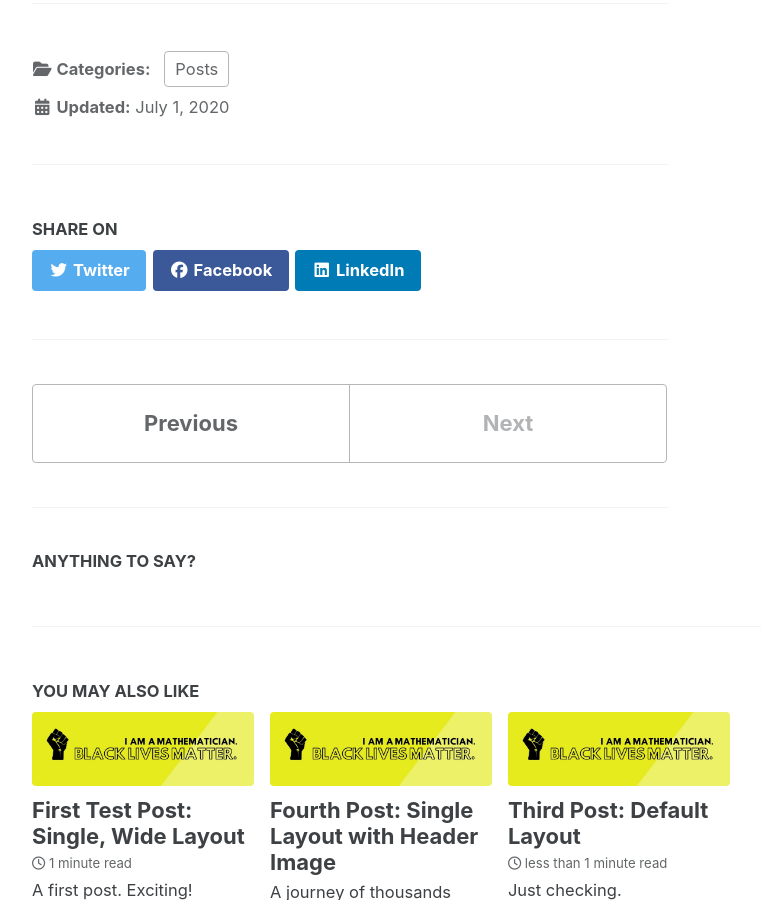
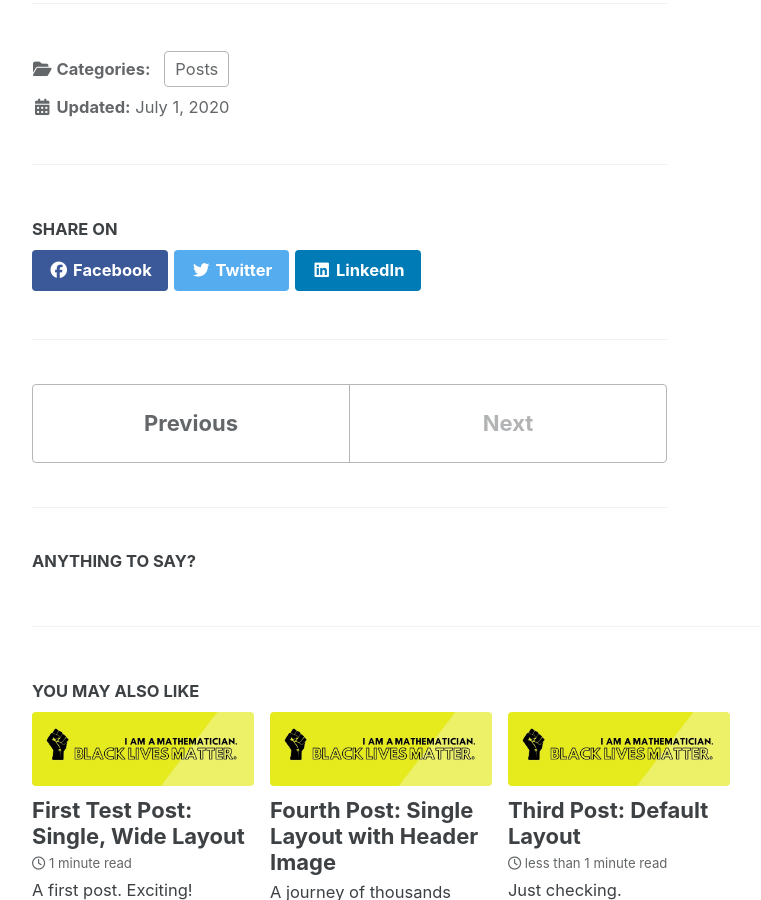
Before and after one commit to mathvault/mathvault.github.io, a Jekyll site: the page built from _posts/2020-07-01-second-post.md, in a window 1280 px wide and 900 px high, scrolled down 2200 px. Shown: the whole window, without its empty margins (290-1051 px from the left). Built offline with Jekyll 4.4.1, drawn with Linux system fonts in a browser that asks for light colours; cached includes are drawn as plain includes; nearby versions of some CDN libraries.

Commit message:
Update social-share.html

```diff
--- a/_includes/social-share.html
+++ b/_includes/social-share.html
@@ -3,9 +3,9 @@
     <h4 class="page__share-title">{{ site.data.ui-text[site.locale].share_on_label | default: "Share on" }}</h4>
   {% endif %}
 
+  <a href="https://www.facebook.com/sharer/sharer.php?u={{ page.url | absolute_url | url_encode }}" class="btn btn--facebook" onclick="window.open(this.href, 'window', 'left=20,top=20,width=500,height=500,toolbar=1,resizable=0'); return false;" title="{{ site.data.ui-text[site.locale].share_on_label | default: 'Share on' }} Facebook"><i class="fab fa-fw fa-facebook" aria-hidden="true"></i><span> Facebook</span></a>
+
   <a href="https://twitter.com/intent/tweet?{% if site.twitter.username %}via={{ site.twitter.username | url_encode }}&{% endif %}text={{ page.title | url_encode }}%20{{ page.url | absolute_url | url_encode }}" class="btn btn--twitter" onclick="window.open(this.href, 'window', 'left=20,top=20,width=500,height=500,toolbar=1,resizable=0'); return false;" title="{{ site.data.ui-text[site.locale].share_on_label | default: 'Share on' }} Twitter"><i class="fab fa-fw fa-twitter" aria-hidden="true"></i><span> Twitter</span></a>
-
-  <a href="https://www.facebook.com/sharer/sharer.php?u={{ page.url | absolute_url | url_encode }}" class="btn btn--facebook" onclick="window.open(this.href, 'window', 'left=20,top=20,width=500,height=500,toolbar=1,resizable=0'); return false;" title="{{ site.data.ui-text[site.locale].share_on_label | default: 'Share on' }} Facebook"><i class="fab fa-fw fa-facebook" aria-hidden="true"></i><span> Facebook</span></a>
 
   <a href="https://www.linkedin.com/shareArticle?mini=true&url={{ page.url | absolute_url | url_encode }}" class="btn btn--linkedin" onclick="window.open(this.href, 'window', 'left=20,top=20,width=500,height=500,toolbar=1,resizable=0'); return false;" title="{{ site.data.ui-text[site.locale].share_on_label | default: 'Share on' }} LinkedIn"><i class="fab fa-fw fa-linkedin" aria-hidden="true"></i><span> LinkedIn</span></a>
 </section>
```
